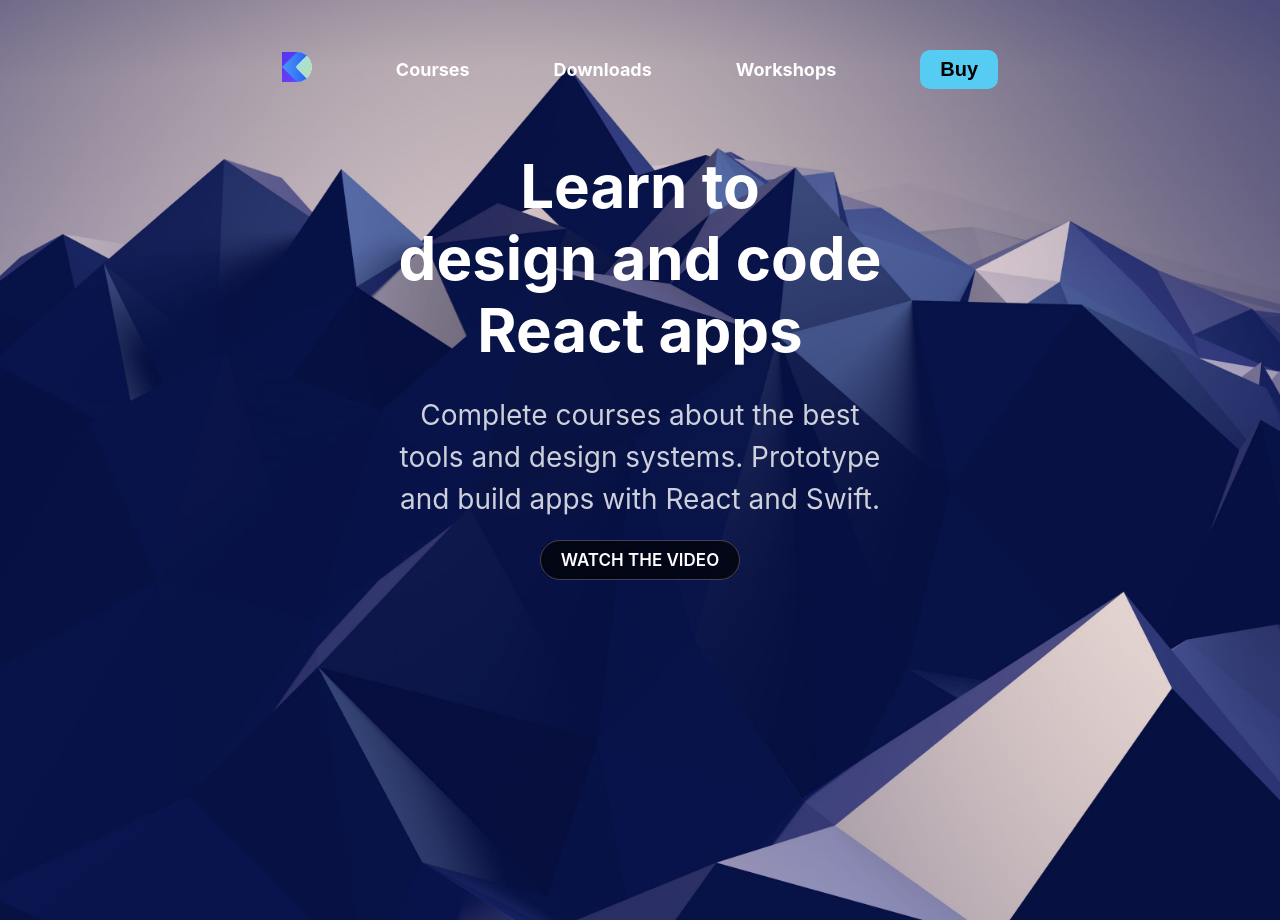
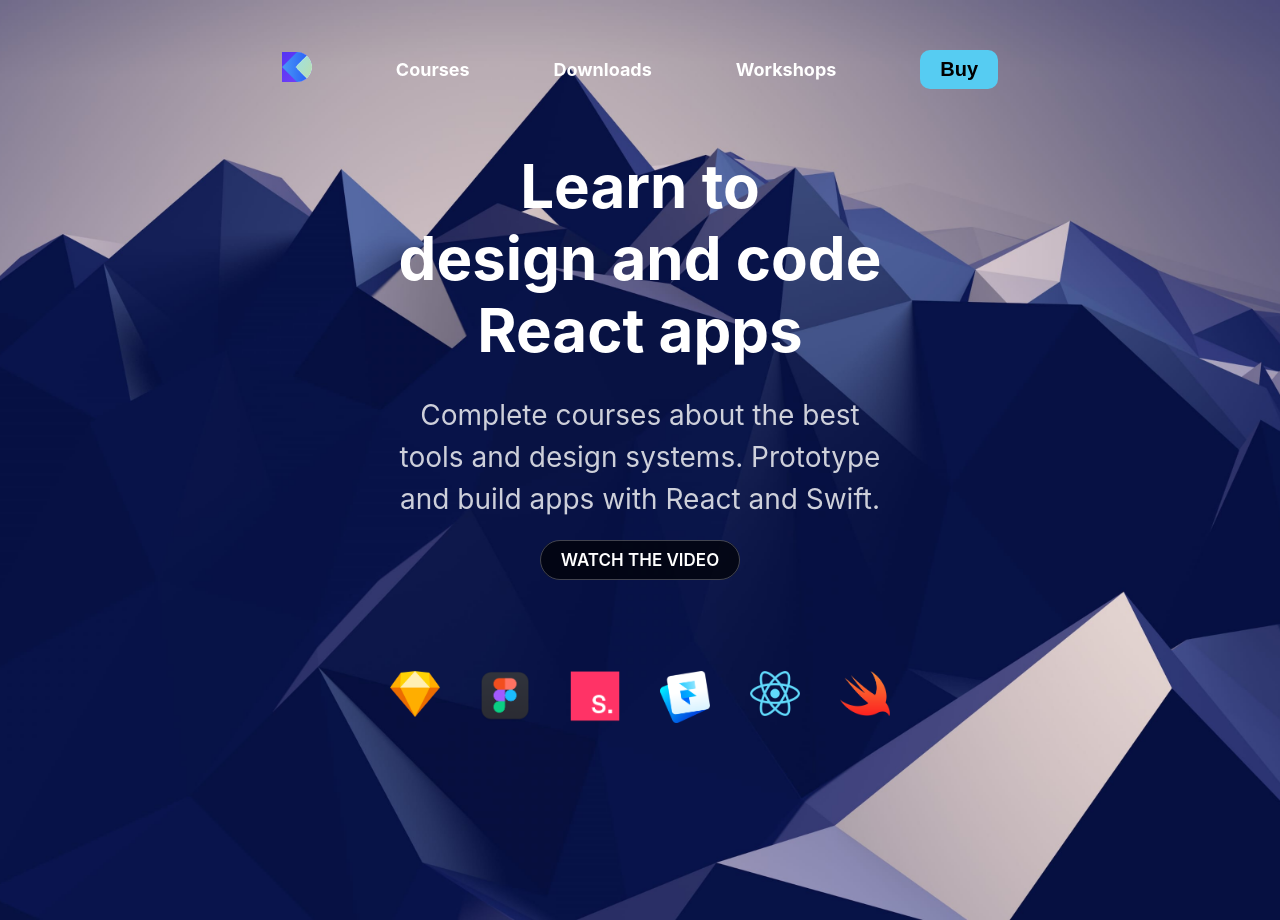
Before and after one commit to rvd2pwipwip/styledGatsby, a Gatsby site in the folder styledGatsbyApp02/: page / in a window 1280 px wide. Built offline with nearby package versions, Linux system fonts and the light colour scheme; Gatsby itself is replaced by a stand-in of ours.

```diff
--- a/styledGatsbyApp02/src/pages/index.js
+++ b/styledGatsbyApp02/src/pages/index.js
@@ -91,6 +91,17 @@ const StyledLink = styled(Link)`
   }
 `;
 
+const Logos = styled.div`
+  display: grid;
+  grid-template-columns: repeat(6, 1fr);
+  grid-gap: 40px;
+  margin: 100px 0;
+  justify-items: center;
+  @media ${devices.mobileS} {
+    grid-template-columns: repeat(3, 1fr);
+  }
+`;
+
 const HeroSVG = styled.svg`
   position: absolute;
   bottom: 0;
@@ -113,7 +124,38 @@ const IndexPage = () => (
         <Image />
         </div> */}
         <StyledLink to="/page-2/">Watch the video</StyledLink>
-      </HeroGroup>
+        <Logos>
+          <img
+            src={require("../images/logo-sketch.png")}
+            width="50"
+            alt="Sketch"
+          />
+          <img
+            src={require("../images/logo-figma.png")}
+            width="50"
+            alt="Figma"
+          />
+          <img
+            src={require("../images/logo-studio.png")}
+            width="50"
+            alt="Studio"
+          />
+          <img
+            src={require("../images/logo-framer.png")}
+            width="50"
+            alt="Framer"
+          />
+          <img
+            src={require("../images/logo-react.png")}
+            width="50"
+            alt="React"
+          />
+          <img
+            src={require("../images/logo-swift.png")}
+            width="50"
+            alt="Swift"
+          />
+        </Logos>
         <HeroSVG
           width="100%"
           height="172"
@@ -134,6 +176,7 @@ const IndexPage = () => (
             />
           </path>
         </HeroSVG>
+      </HeroGroup>
     </Hero>
   </Layout>
 );
```
Lines whose indentation alone changed are shown as unchanged.
